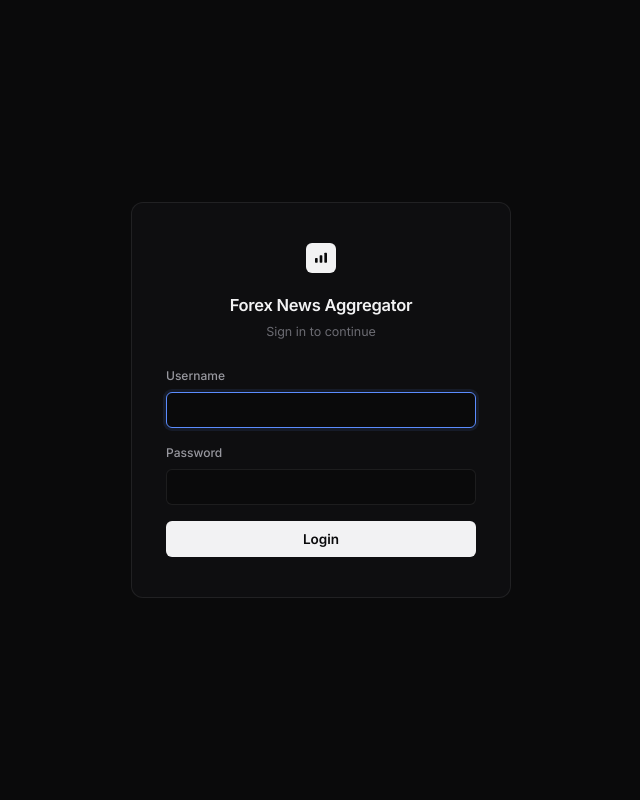
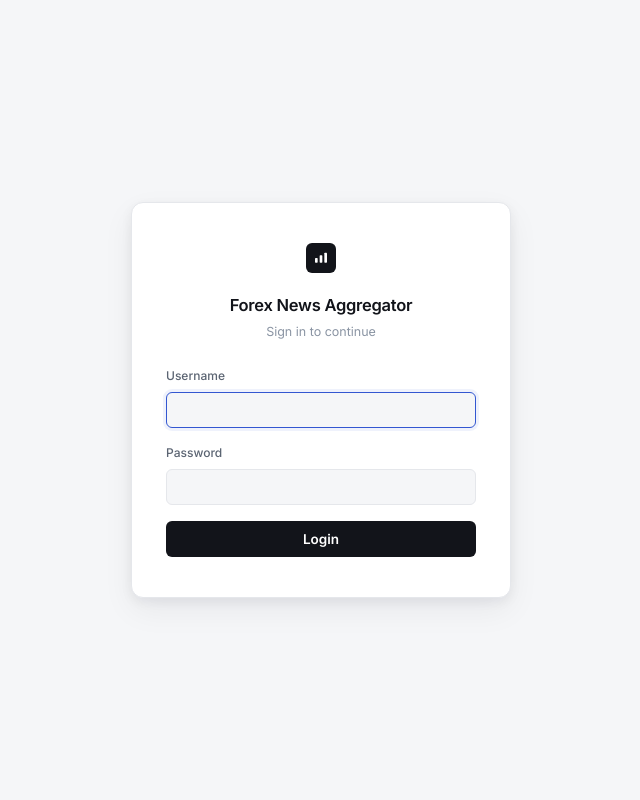
Before and after one commit to waqas-voipmen/news-api, a Flask app: page /login in a window 1280 px wide. Shown: the whole page, without its empty margins (319-959 px from the left). Run offline with Flask 3, Linux system fonts and the light colour scheme.

Commit message:
Switch to a light theme
Replaces the dark palette with a light one (white surfaces, light gray
page background, near-black text, soft elevation shadows instead of
glow/border-only depth) across the shared stylesheet, and switches the
TradingView Live Price widgets to colorTheme:"light" so they match
instead of looking like dark cutouts on a light page.

Co-Authored-By: Claude Sonnet 5 <noreply@anthropic.com>

```diff
--- a/static/css/style.css
+++ b/static/css/style.css
@@ -1,32 +1,33 @@
 /* ============================================================
    Forex News Aggregator -- shared design system
-   Premium minimal: flat surfaces, one restrained accent, generous
-   whitespace, subtle borders instead of shadows/gradients.
+   Premium minimal, light theme: white/off-white surfaces, one
+   restrained accent, generous whitespace, soft elevation shadows.
    Used by index.html, login.html, admin_base.html
    ============================================================ */
 
 :root {
-  --bg: #0a0a0b;
-  --surface: #0e0e10;
-  --surface-2: #131316;
-  --border: rgba(255, 255, 255, 0.08);
-  --border-strong: rgba(255, 255, 255, 0.14);
-  --text: #f2f2f3;
-  --muted: #98989f;
-  --muted-2: #6b6b72;
-  --accent: #5b8cff;
-  --accent-strong: #7ea3ff;
-  --accent-soft: rgba(91, 140, 255, 0.10);
-  --accent-border: rgba(91, 140, 255, 0.35);
-  --high: #f2555a;
-  --medium: #d9a441;
-  --low: #c9b458;
-  --holiday: #8a8a92;
-  --bull: #3ecf8e;
-  --bear: #f2555a;
+  --bg: #f5f6f8;
+  --surface: #ffffff;
+  --surface-2: #ffffff;
+  --border: #e5e7eb;
+  --border-strong: #d1d5db;
+  --text: #12141a;
+  --muted: #5b6472;
+  --muted-2: #8a94a3;
+  --accent: #3357d1;
+  --accent-strong: #24408f;
+  --accent-soft: rgba(51, 87, 209, 0.08);
+  --accent-border: rgba(51, 87, 209, 0.35);
+  --high: #d1373f;
+  --medium: #b4790f;
+  --low: #a3860a;
+  --holiday: #6b7280;
+  --bull: #1a9c63;
+  --bear: #d1373f;
   --radius-sm: 6px;
   --radius: 8px;
   --radius-lg: 12px;
+  --shadow-sm: 0 1px 2px rgba(16, 24, 40, 0.04), 0 1px 3px rgba(16, 24, 40, 0.06);
 }
 
 * { box-sizing: border-box; }
@@ -81,7 +82,7 @@ a { color: var(--accent); }
   font-weight: 700;
   font-size: 12.5px;
   letter-spacing: -0.02em;
-  color: var(--bg);
+  color: #fff;
   background: var(--text);
 }
 
@@ -234,14 +236,14 @@ button {
   width: 100%;
   padding: 10px 16px;
   background: var(--text);
-  color: var(--bg);
+  color: #fff;
   font-weight: 600;
   font-size: 13.5px;
   border-radius: var(--radius-sm);
 }
 .btn:hover, button#apply:hover, button#checkSocial:hover:not(:disabled), .main button[type=submit]:hover:not(.danger) {
   background: var(--accent-strong);
-  color: #06101f;
+  color: #fff;
 }
 button#checkSocial { width: auto; }
 button#checkSocial:disabled { opacity: .5; cursor: wait; }
@@ -403,6 +406,7 @@ a.title-link:hover { color: var(--accent-strong); text-decoration: underline; }
   padding: 40px 34px;
   width: 100%;
   max-width: 380px;
+  box-shadow: 0 4px 12px rgba(16, 24, 40, 0.06), 0 12px 32px rgba(16, 24, 40, 0.06);
 }
 
 .auth-card .brand-mark { margin: 0 auto 20px; }
--- a/templates/index.html
+++ b/templates/index.html
@@ -49,7 +49,7 @@
           "symbol": "{{ tv_symbol }}",
           "width": "100%",
           "locale": "en",
-          "colorTheme": "dark",
+          "colorTheme": "light",
           "isTransparent": true
         }
         </script>
```
Also changed, not shown: other parts of static/css/style.css (+21 -19 lines).
